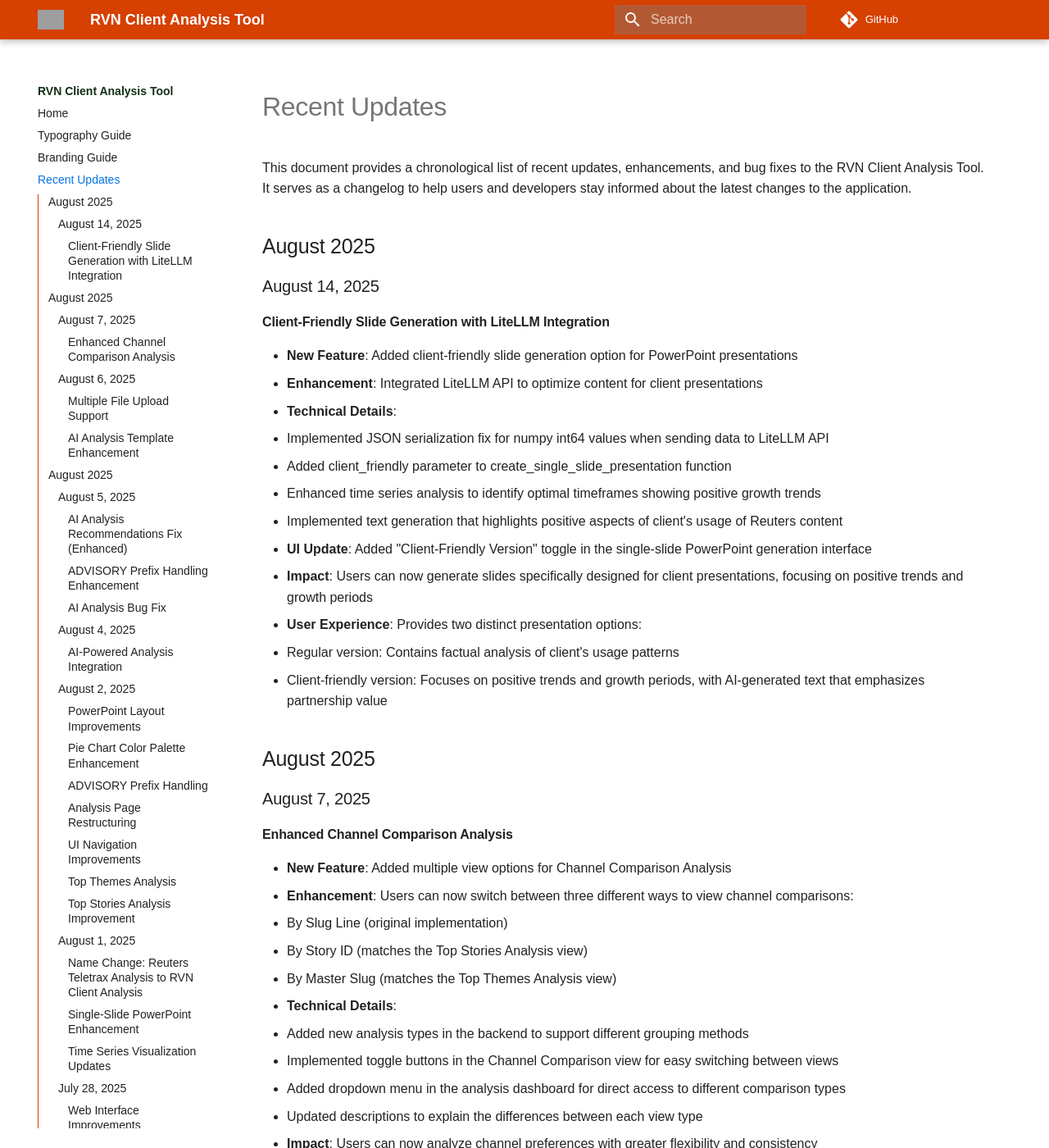
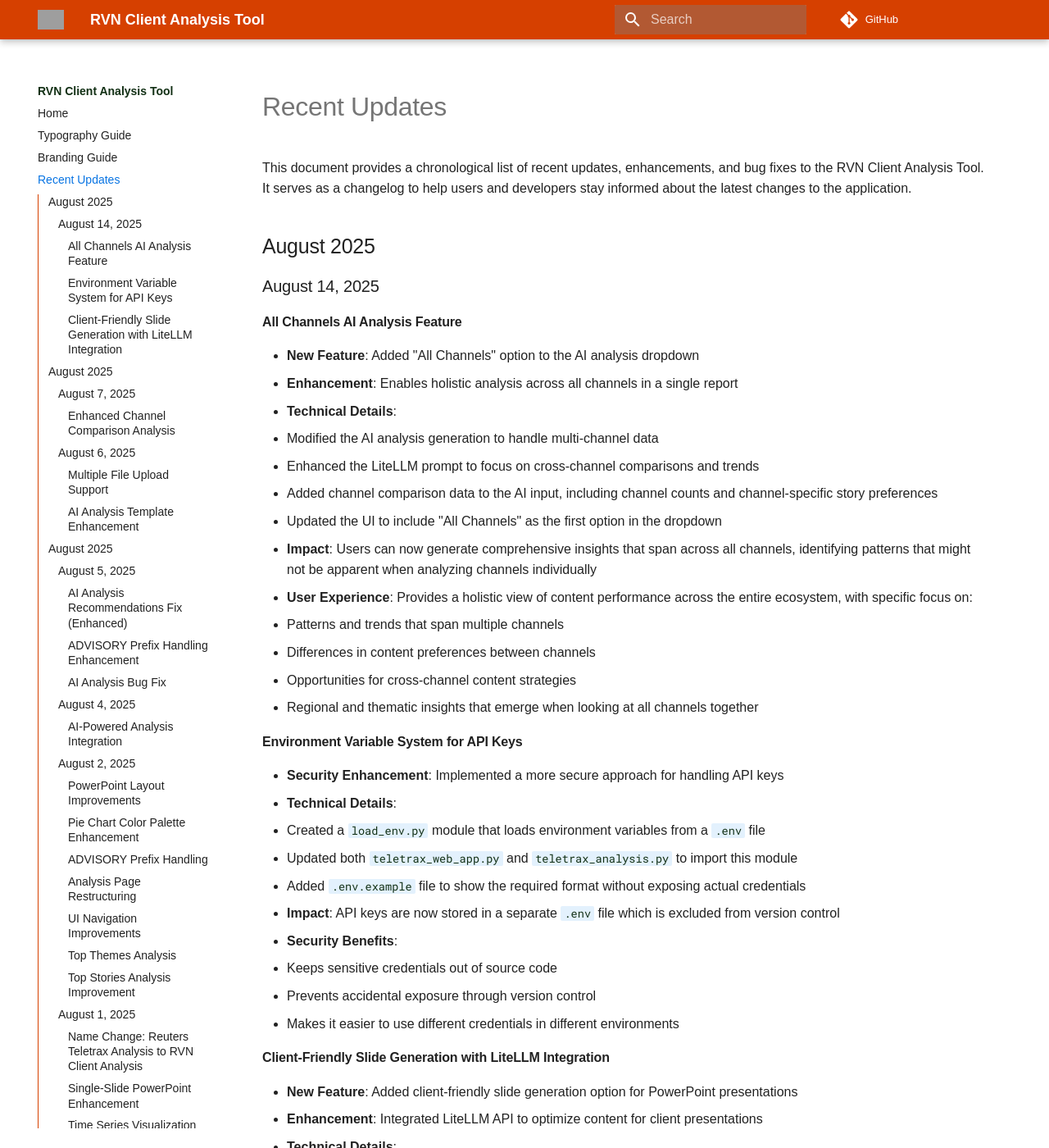
Before and after one commit to cinveen/RVN-Client-Analysis-Tool, an MkDocs documentation site: the page built from docs/recent_updates.md, in a window 1280 px wide and 1400 px high. Shown: the whole window at 82% size. Built offline with MkDocs 1.6.1 and Material for MkDocs 9.7.7, drawn with Linux system fonts in a browser that asks for light colours; some web fonts are replaced; comment, search, counter and statistics services are not loaded; grey boxes are pictures that could not be loaded.

Commit message:
Add 'All Channels' option to AI analysis dropdown for holistic multi-channel analysis

```diff
--- a/docs/recent_updates.md
+++ b/docs/recent_updates.md
@@ -5,6 +5,35 @@ This document provides a chronological list of recent updates, enhancements, and
 ## August 2025
 
 ### August 14, 2025
+
+#### All Channels AI Analysis Feature
+
+- **New Feature**: Added "All Channels" option to the AI analysis dropdown
+- **Enhancement**: Enables holistic analysis across all channels in a single report
+- **Technical Details**:
+  - Modified the AI analysis generation to handle multi-channel data
+  - Enhanced the LiteLLM prompt to focus on cross-channel comparisons and trends
+  - Added channel comparison data to the AI input, including channel counts and channel-specific story preferences
+  - Updated the UI to include "All Channels" as the first option in the dropdown
+- **Impact**: Users can now generate comprehensive insights that span across all channels, identifying patterns that might not be apparent when analyzing channels individually
+- **User Experience**: Provides a holistic view of content performance across the entire ecosystem, with specific focus on:
+  - Patterns and trends that span multiple channels
+  - Differences in content preferences between channels
+  - Opportunities for cross-channel content strategies
+  - Regional and thematic insights that emerge when looking at all channels together
+
+#### Environment Variable System for API Keys
+
+- **Security Enhancement**: Implemented a more secure approach for handling API keys
+- **Technical Details**:
+  - Created a `load_env.py` module that loads environment variables from a `.env` file
+  - Updated both `teletrax_web_app.py` and `teletrax_analysis.py` to import this module
+  - Added `.env.example` file to show the required format without exposing actual credentials
+- **Impact**: API keys are now stored in a separate `.env` file which is excluded from version control
+- **Security Benefits**:
+  - Keeps sensitive credentials out of source code
+  - Prevents accidental exposure through version control
+  - Makes it easier to use different credentials in different environments
 
 #### Client-Friendly Slide Generation with LiteLLM Integration
 
```
Also changed, not shown: README.md (+11 -1 lines), litellm_client.py (+41 -2 lines), teletrax_web_app.py (+27 -3 lines), 1 other file.
